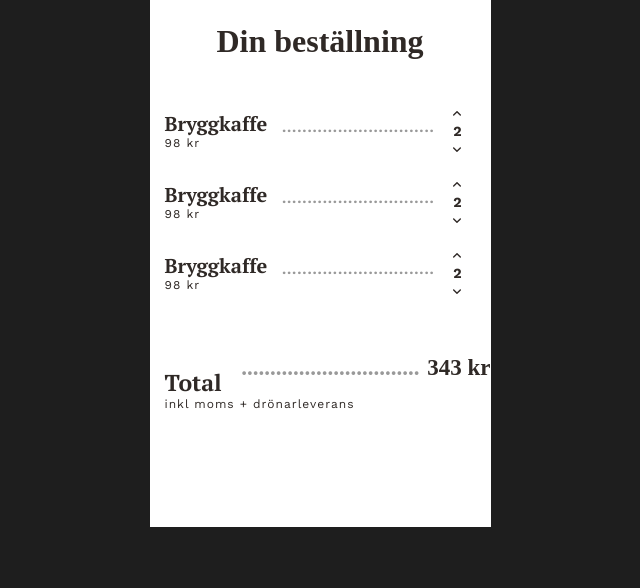
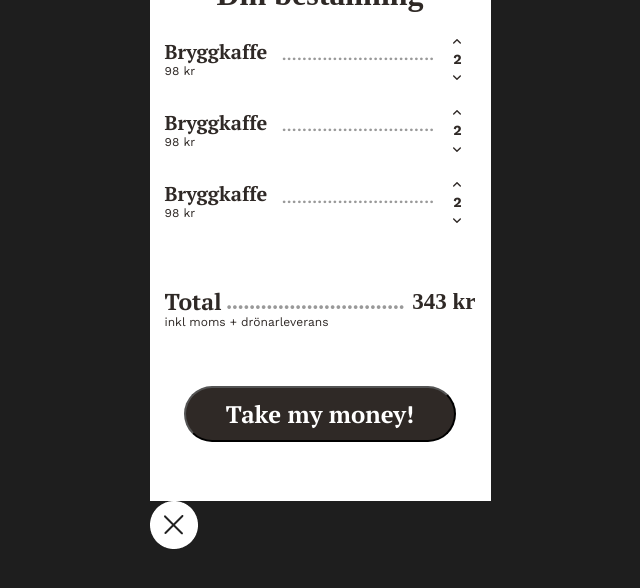
Before and after one commit to Emadenni/Air-bean-app, a React (Vite) app in the folder air-bean-app/: page /cart in a window 1280 px wide. Shown: the top 588 px of the page, without its empty margins (338-978 px from the left). Built offline with nearby package versions, Linux system fonts and the light colour scheme.

Commit message:
completeted cart's style and adjusted buttons issue

```diff
--- a/air-bean-app/src/components/Header/Header.tsx
+++ b/air-bean-app/src/components/Header/Header.tsx
@@ -1,26 +1,26 @@
 // Header.tsx
-import React, { useState } from 'react';
-import { useLocation, Link } from 'react-router-dom';
+import React, { useState } from "react";
+import { useLocation, Link } from "react-router-dom";
 import top from "../../assets/images/top.png";
 import navicon from "../../assets/images/navicon.svg";
 import carticon from "../../assets/images/carticon.png";
 import close from "../../assets/images/close.png";
 import "../Header/header.scss";
-import Nav from '../Nav/Nav';
-import Cart from '../../pages/Cart';
+import Nav from "../Nav/Nav";
+import Cart from "../../pages/Cart";
 
 const Header = () => {
   const location = useLocation();
-  const isAboutPage = location.pathname === '/about';
+  const isAboutPage = location.pathname === "/about";
   const [isMenuOpen, setIsMenuOpen] = useState(false);
   const [isCartOpen, setIsCartOpen] = useState(false);
 
   const handleToggleCart = () => {
-    setIsCartOpen(prevState => !prevState);
+    setIsCartOpen((prevState) => !prevState);
   };
 
   const handleMenuToggle = () => {
-    setIsMenuOpen(prevIsMenuOpen => !prevIsMenuOpen);
+    setIsMenuOpen((prevIsMenuOpen) => !prevIsMenuOpen);
   };
 
   return (
@@ -28,16 +28,11 @@ const Header = () => {
       <img src={top} alt="top" />
 
       <div className="headerIcons">
-        {isMenuOpen ? (
-          <img src={close} alt="headerIcons__closeicon" onClick={handleMenuToggle} />
-        ) : (
-          <img src={navicon} alt="headerIcons__navicon" onClick={handleMenuToggle} />
-        )}
+        <img src={navicon} alt="navicon" onClick={handleMenuToggle} />
 
         {!isAboutPage && (
           <div className="cart-icons-wrapper">
-
-              <img src={carticon} alt="headerIcons__carticon"  onClick={handleToggleCart} />
+            <img src={carticon} alt="carticon" onClick={handleToggleCart} />
 
             <p className="headerIcons__cart-counter">0</p>
           </div>
@@ -47,12 +42,8 @@ const Header = () => {
       {isMenuOpen && <Nav handleMenuToggle={handleMenuToggle} />}
       {isCartOpen && <Cart handleToggleCart={handleToggleCart} />}
 
-      {isMenuOpen && (
-        <div className="blur-overlay"></div>
-      )}
-      {isCartOpen && (
-        <div className="blur-overlay2"></div>
-      )}
+      {isMenuOpen && <div className="blur-overlay"></div>}
+      {isCartOpen && <div className="blur-overlay2"></div>}
     </>
   );
 };
--- a/air-bean-app/src/pages/Cart.tsx
+++ b/air-bean-app/src/pages/Cart.tsx
@@ -3,6 +3,7 @@ import arrowUp from "../assets/images/arrow-up.svg";
 import vectorUp from "../assets/images/vector-up.svg";
 import vectorDown from "../assets/images/vector-down.svg";
 import { CartProps } from "../components/types";
+import close from "../assets/images/close.png";
 
 const Cart: React.FC<CartProps> = ({ handleToggleCart }: CartProps) => {
   return (
@@ -63,7 +64,9 @@ const Cart: React.FC<CartProps> = ({ handleToggleCart }: CartProps) => {
           <p className="cart-container-total__dots">...............................</p>{" "}
           <p className="cart-container-total__price">343 kr</p>
         </div>
+        <button className="toCashButton">Take my money!</button>
       </div>
+      <img className="nav-container__close-button" src={close} alt="close button" onClick={handleToggleCart} />
     </div>
   );
 };
--- a/air-bean-app/src/pages/cart.scss
+++ b/air-bean-app/src/pages/cart.scss
@@ -6,8 +6,7 @@
   bottom: 170px;
   left: 18px;
   color: #2f2926;
-}
-.cart-container {
+
   &__item {
     display: flex;
     justify-content: space-between;
@@ -33,7 +32,7 @@
       font-size: 12px;
       font-weight: 400;
       line-height: 130%;
-      letter-spacing: 1px;
+
     }
   }
   &__item-dots {
@@ -66,7 +65,7 @@
   display: flex;
   flex-direction: column;
   justify-content: center;
-  gap: 45px;
+  gap: 20px;
   background-color: #ffffff;
   > h1 {
     font-size: 32px;
@@ -84,6 +83,7 @@
   font-family: "PT Serif", serif;
   font-weight: bold;
   font-style: normal;
+  margin-bottom: 15px;
 }
 
 .arrow-up {
@@ -99,11 +99,11 @@
   font-weight: 900;
   line-height: 120%;
   font-size: 23px;
-
+  padding: 15px;
   &__dots {
     color: rgb(0, 0, 0, 0.4);
     /* margin-top: 3px; */
-    margin-left: -136px;
+    margin-left: -110px;
   }
 
   &__text {
@@ -115,7 +115,7 @@
     font-weight: bold;
     font-style: normal;
     line-height: 120%;
-    padding: 15px;
+
     > span {
       font-family: "Work Sans", sans-serif;
       font-optical-sizing: auto;
@@ -124,7 +124,20 @@
       font-size: 12px;
       font-weight: 400;
       line-height: 130%;
-      letter-spacing: 1px;
     }
   }
 }
+
+.toCashButton {
+  width: 80%;
+  align-self: center;
+  font-family: "PT Serif", serif;
+  font-weight: bold;
+  font-style: normal;
+  color:#FFFFFF ;
+  font-size: 24px;
+  background-color:#2F2926;
+  padding: 10px;
+  border-radius: 50px;
+
+}
```
